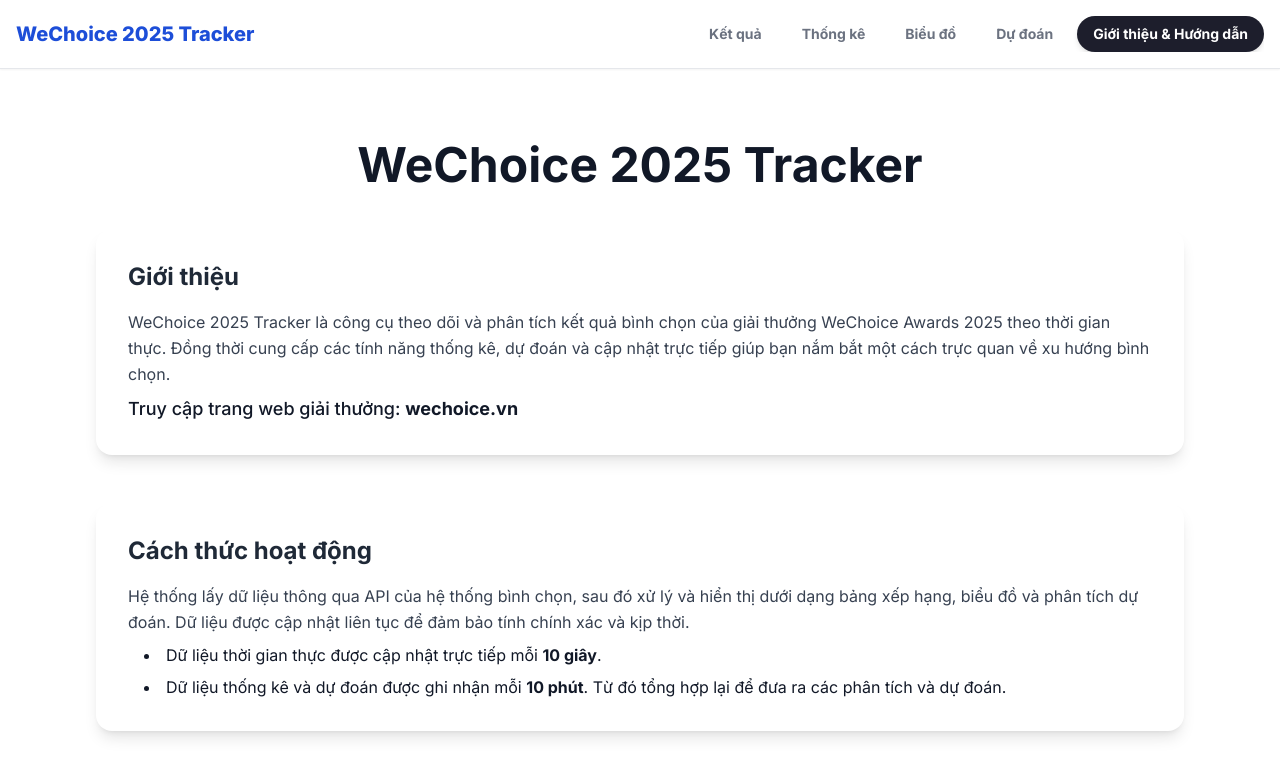
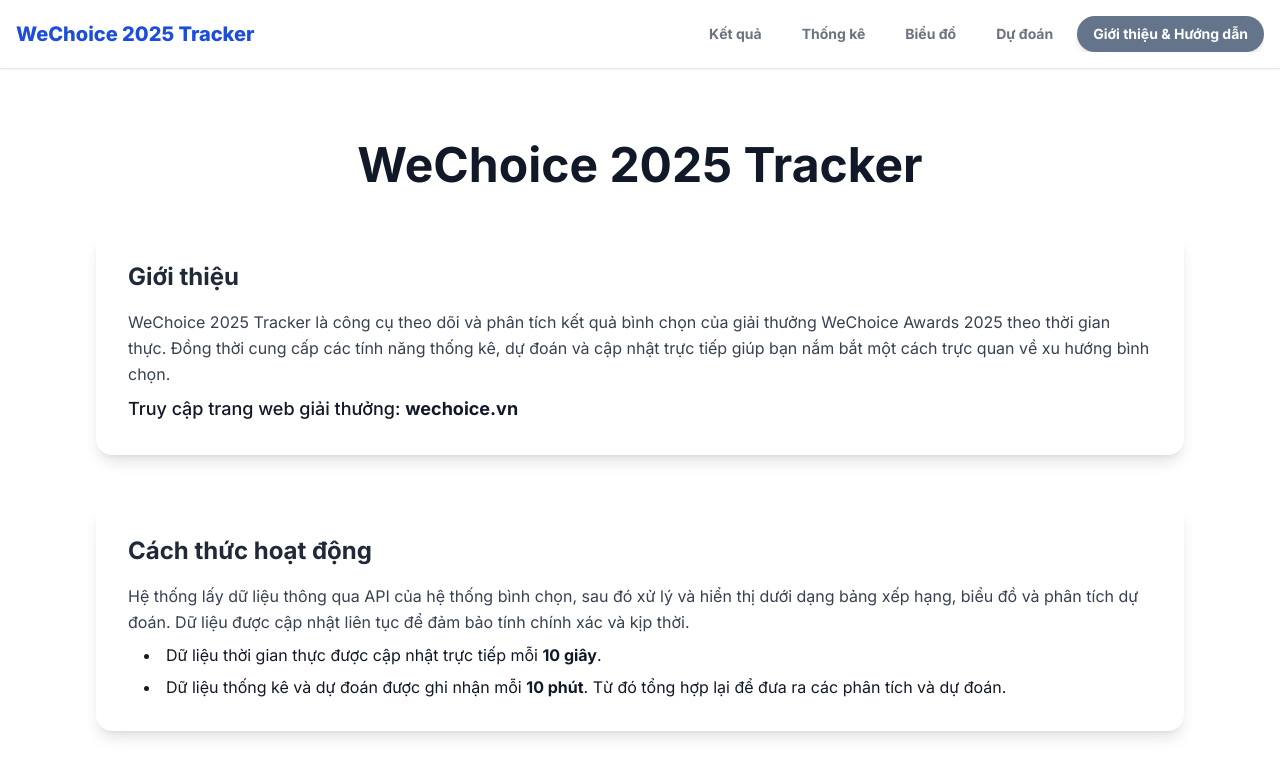
Before and after one commit to ntu09082007-eng/wechoice-tracker-frontend, a React (Vite) app: page /about in a window 1280 px wide. Shown: the top 774 px of the page. Built offline with nearby package versions, Linux system fonts and the light colour scheme.

Commit message:
Update Header.jsx

```diff
--- a/src/components/Header.jsx
+++ b/src/components/Header.jsx
@@ -6,7 +6,7 @@
 export default function Header() {
   const location = useLocation();
 
-  // Kiểm tra trang hiện tại để set trạng thái Active
+  // Hàm kiểm tra trạng thái Active
   const isActive = (path) => {
     if (path === '/' && location.pathname === '/') return true;
     if (path !== '/' && location.pathname.startsWith(path)) return true;
@@ -26,30 +26,26 @@
       <div className="container mx-auto px-4 py-4">
         <div className="flex flex-col md:flex-row items-center justify-between gap-4">
 
-          {/* Tên thương hiệu */}
+          {/* Logo màu xanh dương đậm */}
           <div className="text-xl font-extrabold text-blue-700 hidden md:block">
              WeChoice 2025 Tracker
           </div>
 
           {/* Thanh Menu */}
           <nav className="flex items-center gap-1 md:gap-2 overflow-x-auto pb-2 md:pb-0 w-full md:w-auto no-scrollbar justify-center md:justify-end">
-            {navItems.map((item) => {
-              const active = isActive(item.path);
-              return (
+            {navItems.map((item) => (
               <Link
                 key={item.path}
                 to={item.path}
-                  style={active ? { backgroundColor: '#1D1E2C' } : {}}
                 className={`px-3 md:px-4 py-2 rounded-full text-sm font-bold transition-all duration-200 whitespace-nowrap ${
-                    active
-                      ? 'text-white shadow-md' // Đang ở tab nào: Chữ trắng, nền xanh đen (set qua style)
-                      : 'text-gray-500 bg-transparent hover:bg-gray-200 hover:text-white' // Bình thường: Chữ xám, nền trong. Hover: Nền xám nhạt, chữ trắng.
+                  isActive(item.path)
+                    ? 'bg-slate-500 text-white shadow-md' // Đang chọn: Nền xám chì, chữ trắng
+                    : 'text-gray-500 bg-transparent hover:bg-gray-100 hover:text-gray-900' // Bình thường: Chữ xám, trong suốt. Hover: Nền xám nhạt.
                 }`}
               >
                 {item.name}
               </Link>
-              );
-            })}
+            ))}
           </nav>
         </div>
       </div>
```
Lines whose indentation alone changed are shown as unchanged.
